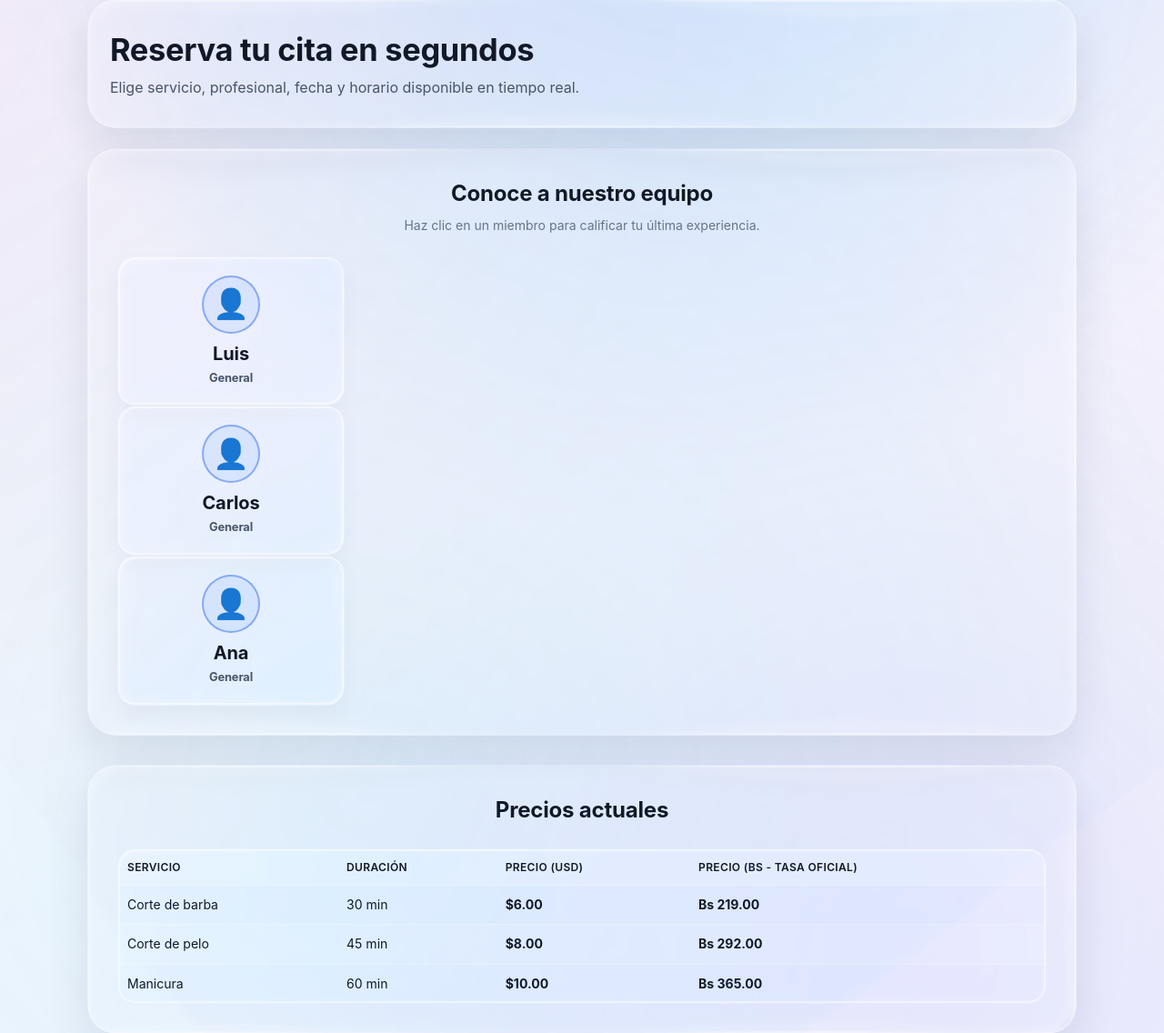
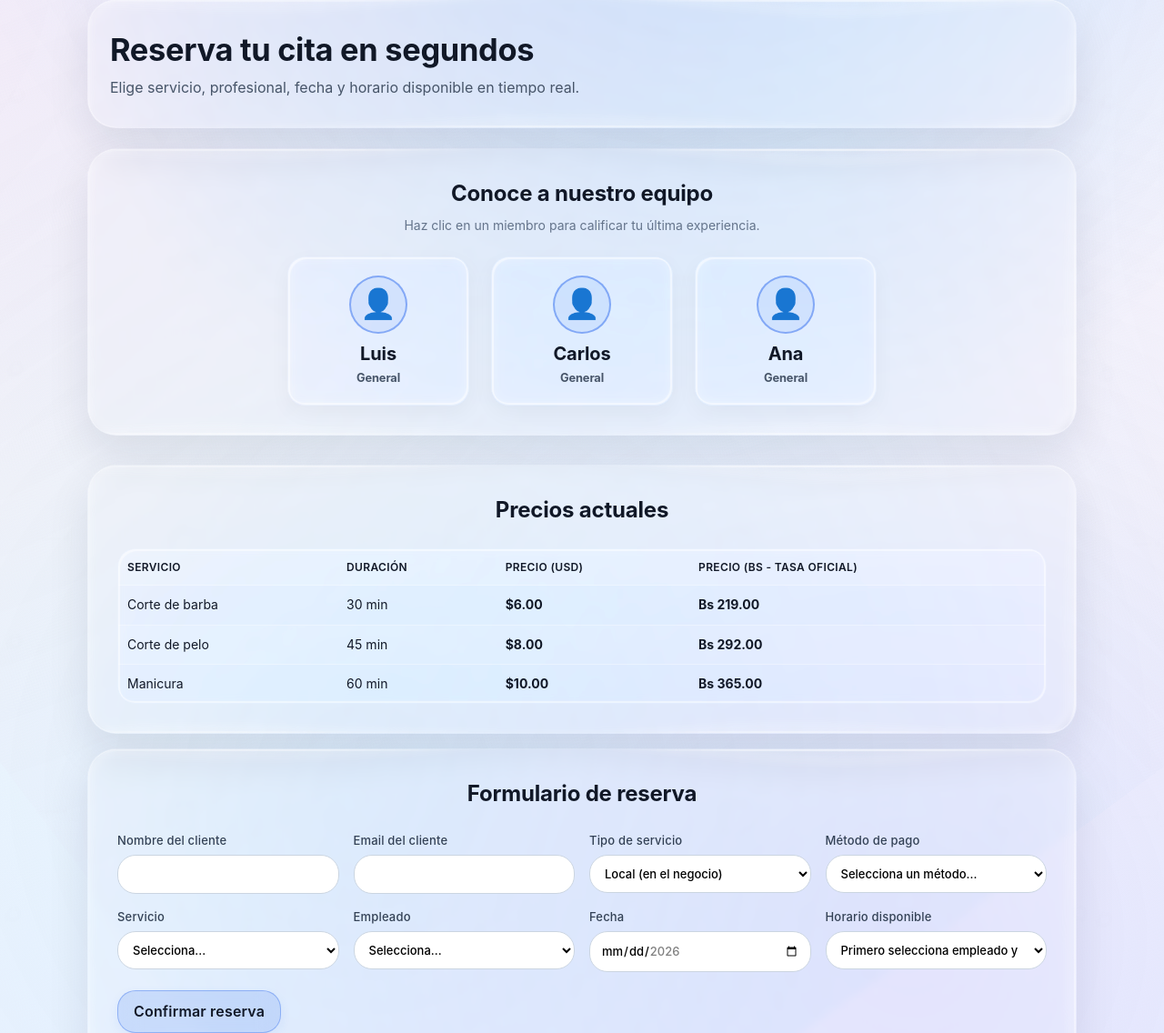
Before and after one commit to 0800NightDev/barberia-app, a Flask app: page / in a window 1280 px wide. Shown: the part 119-1255 px from the top of the page at 91% size. Run offline with Flask 3, Linux system fonts and the light colour scheme; data comes from the database, SQL or seed files in the repository; data that the repository does not hold is empty.

Commit message:
style: restore missing team-grid class and fix employee card alignment

```diff
--- a/static/css/styles.css
+++ b/static/css/styles.css
@@ -257,13 +257,21 @@ html[data-theme="dark"] .site-header {
     min-width: 150px;
 }
 
+.team-grid {
+    display: flex;
+    flex-wrap: wrap;
+    justify-content: center;
+    gap: 1.5rem;
+    width: 100%;
+}
+
 .employee-rating-clickable {
     cursor: pointer;
     text-align: center;
     transition: transform 0.2s;
     min-width: 200px;
     max-width: 250px;
-    flex: 1 1 200px;
+    flex: 0 1 200px;
 }
 
 .brand-dropdown {
```
